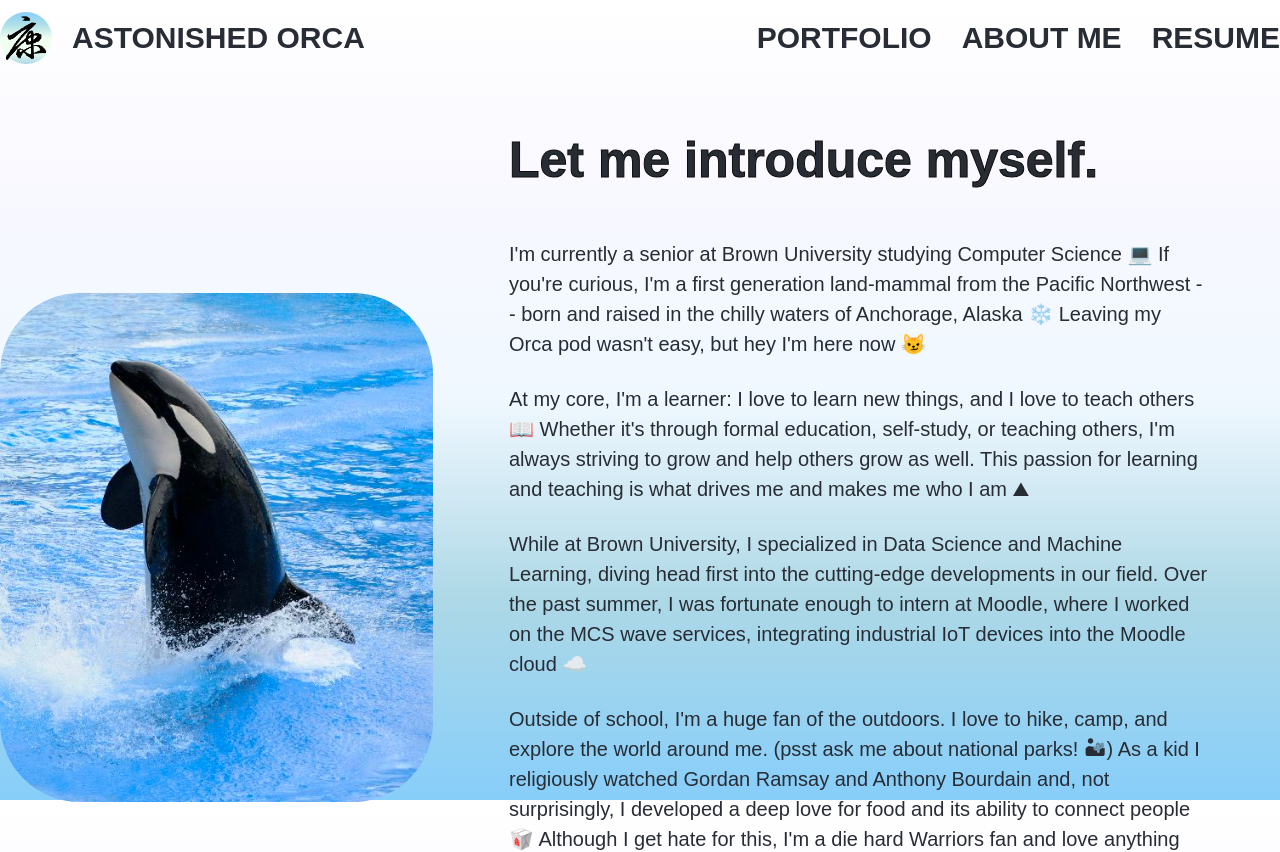
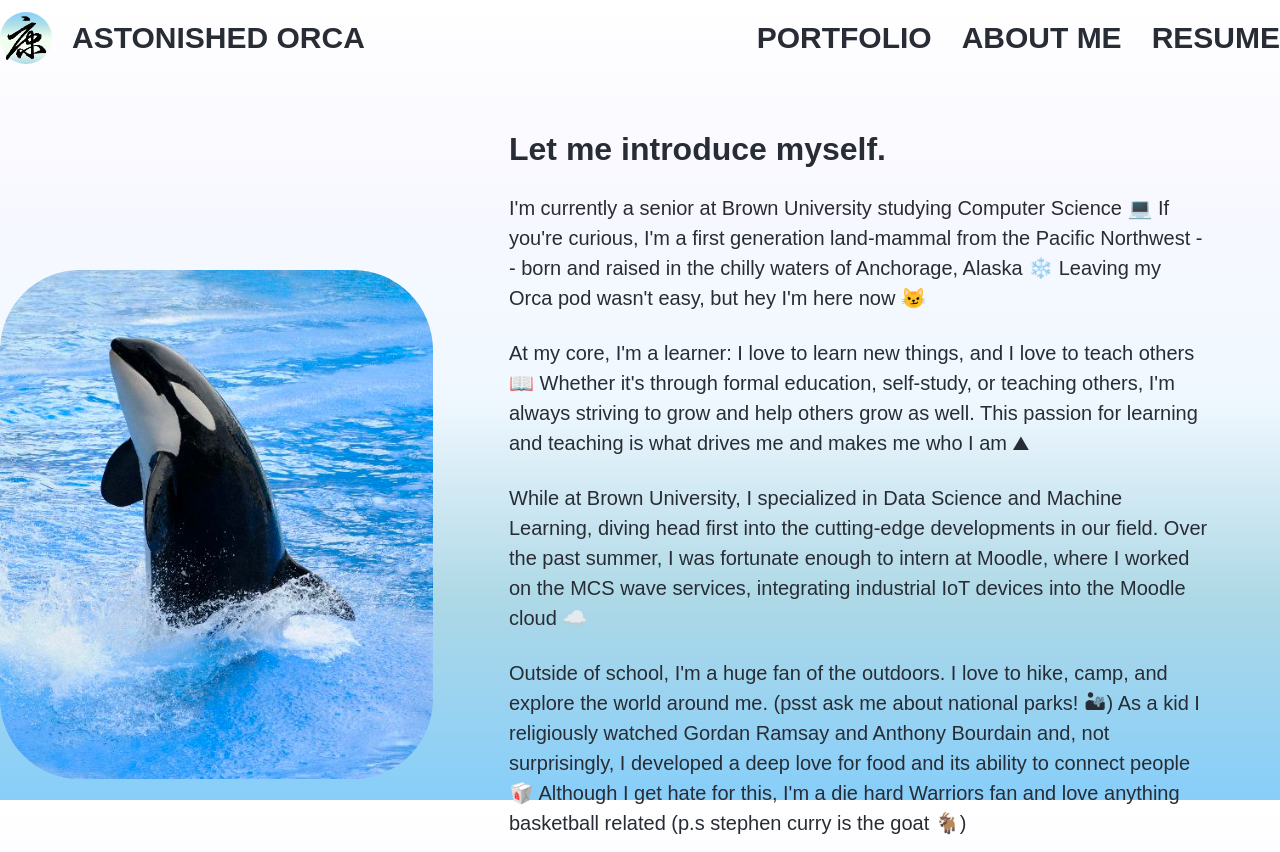
Before and after one commit to astonishedorca14/portfolio, a React (Create React App) app: page /about in a window 1280 px wide. Shown: the top 852 px of the page. Built offline with nearby package versions, Linux system fonts and the light colour scheme.

Commit message:
code: resolved imports

```diff
--- a/src/App.css
+++ b/src/App.css
@@ -120,7 +120,7 @@ a, html, body {
     margin-top: 3.5em;
 }
 
-.about-col-img > img {
+.orca-about {
     width: 85%;
     border-radius: 80px;
 }
--- a/src/pages/about.js
+++ b/src/pages/about.js
@@ -1,15 +1,15 @@
-import Fade from 'react-reveal/Fade';
+import { Fade } from "react-awesome-reveal";
 
 export default function About() {
     return (
         <div className="about-cols-container">
             <div className="about-col-img">
                 <Fade>
-                <img src={process.env.PUBLIC_URL + "/orca.png"} alt="orca" />
+                    <img className="orca-about"  src={process.env.PUBLIC_URL + "/orca.png"} alt="orca" />
                 </Fade>
             </div>
             <div className="about-col-text">
-                <Fade bottom>
+                <Fade direction={"up"}>
                     <h1>Let me introduce myself.</h1>
 
                     <p className="about-para">
--- a/src/pages/home.js
+++ b/src/pages/home.js
@@ -1,5 +1,5 @@
 import { TypeAnimation } from 'react-type-animation';
-import Fade from 'react-reveal/Fade';
+import { Fade } from "react-awesome-reveal";
 
 
 export default function Home() {
--- a/src/pages/portfolio.js
+++ b/src/pages/portfolio.js
@@ -1,11 +1,11 @@
 import PortfolioItem from "../components/porfolio-item";
 import ChengduTaste from "./chengdu-taste";
-import Fade from 'react-reveal/Fade';
+import { Fade } from "react-awesome-reveal";
 
 
 export default function Portfolio() {
     return (
-        <Fade big>
+        <Fade>
         <div className="portfolio-container">
             <div className="portfolio-grid-container">
                 <PortfolioItem
```
Also changed, not shown: 1 other file (tests, documents, lock files or other folders).
